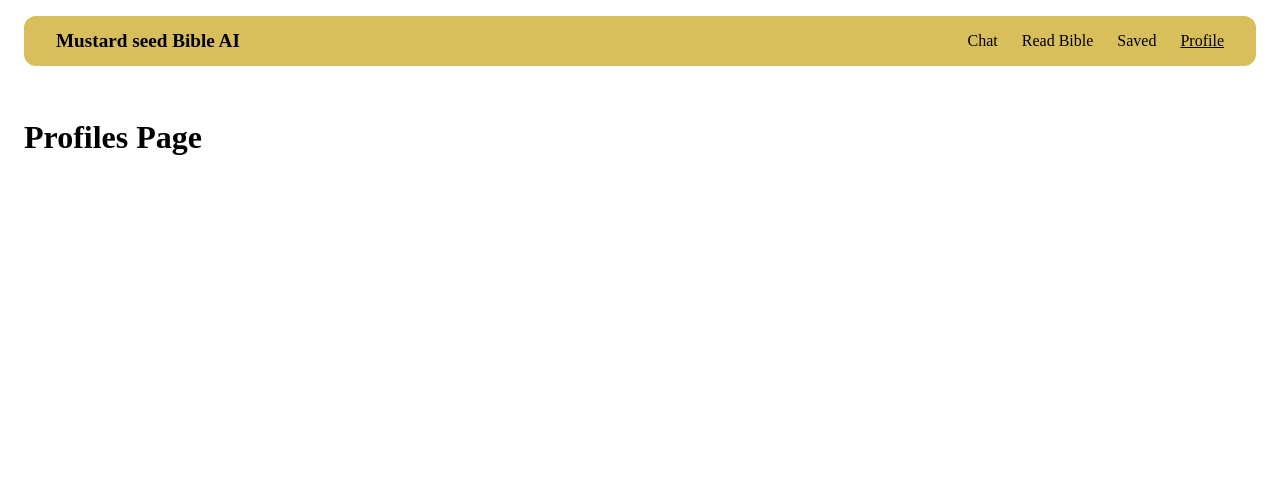
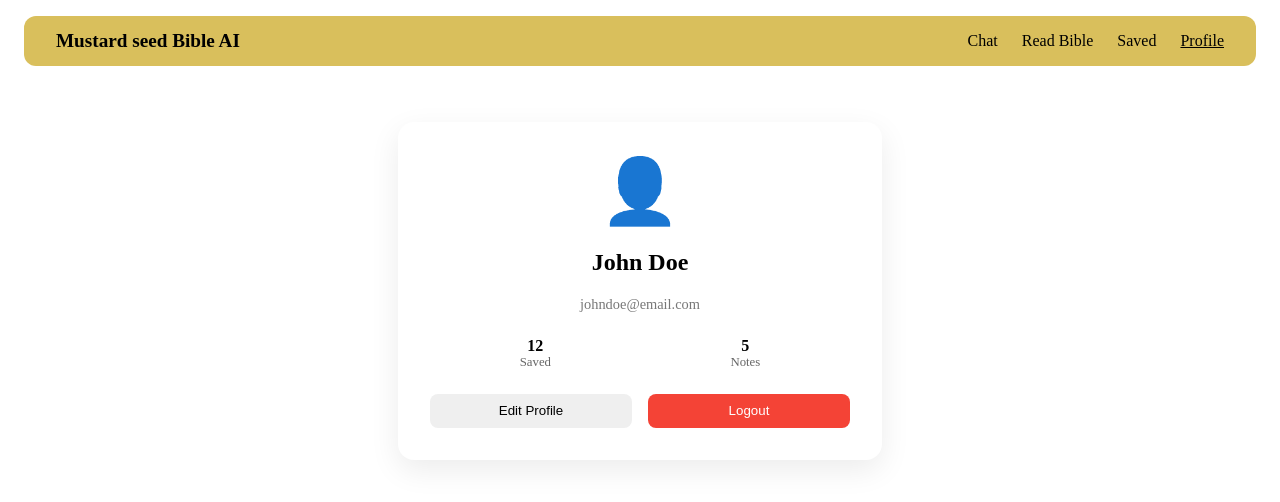
Before and after one commit to juniormusasizi61/the_mustard_seed, a React (Vite) app: page /profile in a window 1280 px wide. Shown: the top 502 px of the page. Built offline with nearby package versions, Linux system fonts and the light colour scheme.

Commit message:
Added profile UI

```diff
--- a/src/pages/Profile.jsx
+++ b/src/pages/Profile.jsx
@@ -1,5 +1,34 @@
-export default function Profile() {
-   return (
-    <h1>Profiles Page</h1>
+import './profile.css';
+
+
+const Profile = () => {
+  return (
+    <div className="profile-page">
+      <div className="profile-card">
+        <div className="avatar">👤</div>
+
+        <h2>John Doe</h2>
+        <p className="email">johndoe@email.com</p>
+
+        <div className="stats">
+          <div>
+            <strong>12</strong>
+            <span>Saved</span>
+          </div>
+          <div>
+            <strong>5</strong>
+            <span>Notes</span>
+          </div>
+        </div>
+
+        <div className="actions">
+          <button>Edit Profile</button>
+          <button className="danger">Logout</button>
+        </div>
+      </div>
+    </div>
   );
-}
+
+};
+
+export default Profile;
--- /dev/null
+++ b/src/pages/profile.css
@@ -0,0 +1,55 @@
+.profile-page {
+  padding: 1.5rem;
+  display: flex;
+  justify-content: center;
+}
+
+.profile-card {
+  width: 100%;
+  max-width: 420px;
+  background: #fff;
+  border-radius: 16px;
+  padding: 2rem;
+  text-align: center;
+  box-shadow: 0 10px 30px rgba(0,0,0,0.08);
+}
+
+.avatar {
+  font-size: 64px;
+  margin-bottom: 1rem;
+}
+
+.email {
+  color: #777;
+  font-size: 0.9rem;
+}
+
+.stats {
+  display: flex;
+  justify-content: space-around;
+  margin: 1.5rem 0;
+}
+
+.stats div span {
+  display: block;
+  font-size: 0.8rem;
+  color: #666;
+}
+
+.actions {
+  display: flex;
+  gap: 1rem;
+}
+
+.actions button {
+  flex: 1;
+  padding: 0.6rem;
+  border-radius: 8px;
+  border: none;
+  cursor: pointer;
+}
+
+.actions .danger {
+  background: #f44336;
+  color: white;
+}
```
